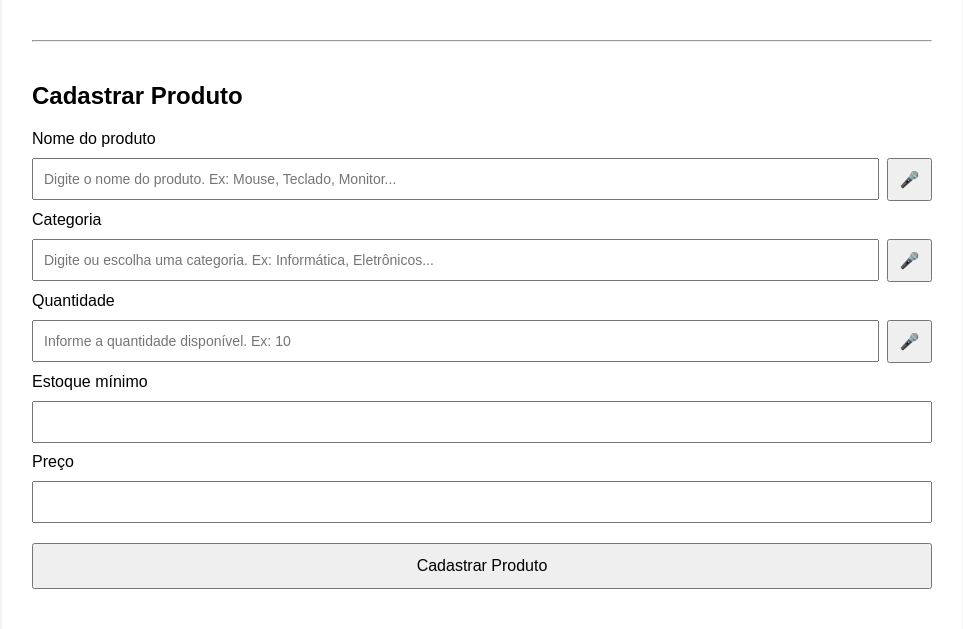
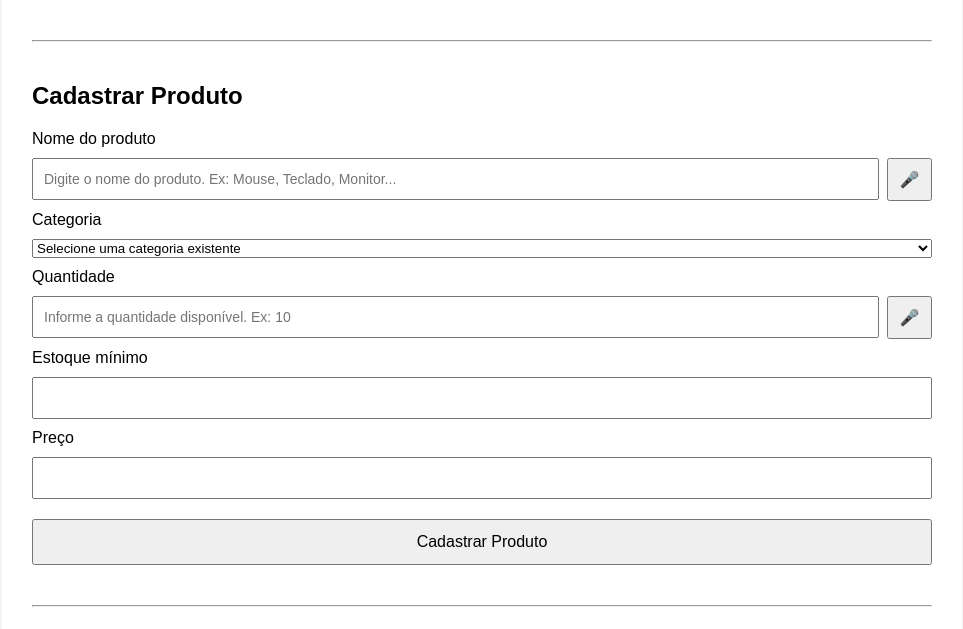
Before and after one commit to trovao05/stockweb-pi, a Flask app: template templates/index.html in a window 1280 px wide. Shown: the part 1201-1830 px from the top of the page, without its empty margins (158-1121 px from the left). Run offline with Flask 3, Linux system fonts and the light colour scheme; the template is opened without the code that fills it, so the values that code supplies are empty; some libraries are stand-ins or nearby versions.

Commit message:
Melhora categorias e acessibilidade do sistema

```diff
--- a/static/js/script.js
+++ b/static/js/script.js
@@ -135,3 +135,59 @@ function digitarPorVoz(campoId) {
 
     reconhecimento.start();
 }
+
+<label for="categoria_existente">
+    Categoria
+</label>
+
+<select
+    id="categoria_existente"
+    onchange="alterarTipoCategoria()"
+>
+    <option value="">
+        Selecione uma categoria existente
+    </option>
+
+    {% for categoria in categorias_existentes %}
+
+        <option value="{{ categoria }}">
+            {{ categoria }}
+        </option>
+
+    {% endfor %}
+
+    <option value="__nova__">
+        ➕ Digitar nova categoria
+    </option>
+</select>
+
+<div
+    id="area_nova_categoria"
+    class="campo-com-voz"
+    style="display: none;"
+>
+
+    <input
+        type="text"
+        id="categoria_manual"
+        placeholder="Digite a nova categoria. Ex: Informática, Eletrônicos..."
+        autocomplete="off"
+    >
+
+    <button
+        type="button"
+        class="botao-voz"
+        onclick="digitarPorVoz('categoria_manual')"
+        aria-label="Preencher categoria por voz"
+        title="Preencher por voz"
+    >
+        🎤
+    </button>
+
+</div>
+
+<input
+    type="hidden"
+    id="categoria"
+    name="categoria"
+></input>
--- a/templates/index.html
+++ b/templates/index.html
@@ -162,26 +162,48 @@
 
 </div>
 
-            <label for="categoria">
+            <label for="categoria_existente">
     Categoria
 </label>
 
-<div class="campo-com-voz">
+<select
+    id="categoria_existente"
+    onchange="alterarTipoCategoria()"
+>
+    <option value="">
+        Selecione uma categoria existente
+    </option>
+
+    {% for categoria in categorias_existentes %}
+
+        <option value="{{ categoria }}">
+            {{ categoria }}
+        </option>
+
+    {% endfor %}
+
+    <option value="__nova__">
+        ➕ Digitar nova categoria
+    </option>
+</select>
+
+<div
+    id="area_nova_categoria"
+    class="campo-com-voz"
+    style="display: none;"
+>
 
     <input
         type="text"
-        id="categoria"
-        name="categoria"
-        list="lista-categorias"
-        placeholder="Digite ou escolha uma categoria. Ex: Informática, Eletrônicos..."
+        id="categoria_manual"
+        placeholder="Digite a nova categoria. Ex: Informática, Eletrônicos..."
         autocomplete="off"
-        required
     >
 
     <button
         type="button"
         class="botao-voz"
-        onclick="digitarPorVoz('categoria')"
+        onclick="digitarPorVoz('categoria_manual')"
         aria-label="Preencher categoria por voz"
         title="Preencher por voz"
     >
@@ -190,15 +212,11 @@
 
 </div>
 
-<datalist id="lista-categorias">
-
-    {% for categoria in categorias_existentes %}
-
-        <option value="{{ categoria }}">
-
-    {% endfor %}
-
-</datalist>
+<input
+    type="hidden"
+    id="categoria"
+    name="categoria"
+>
 
             <label for="quantidade">
     Quantidade
```
